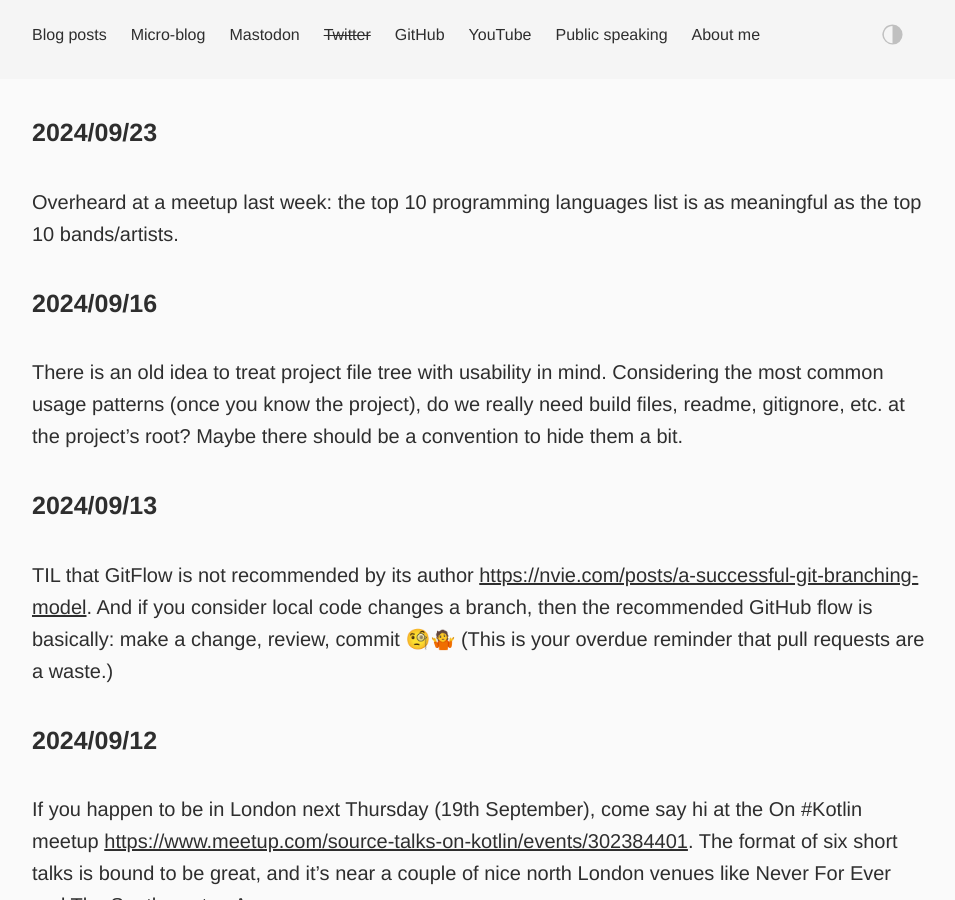
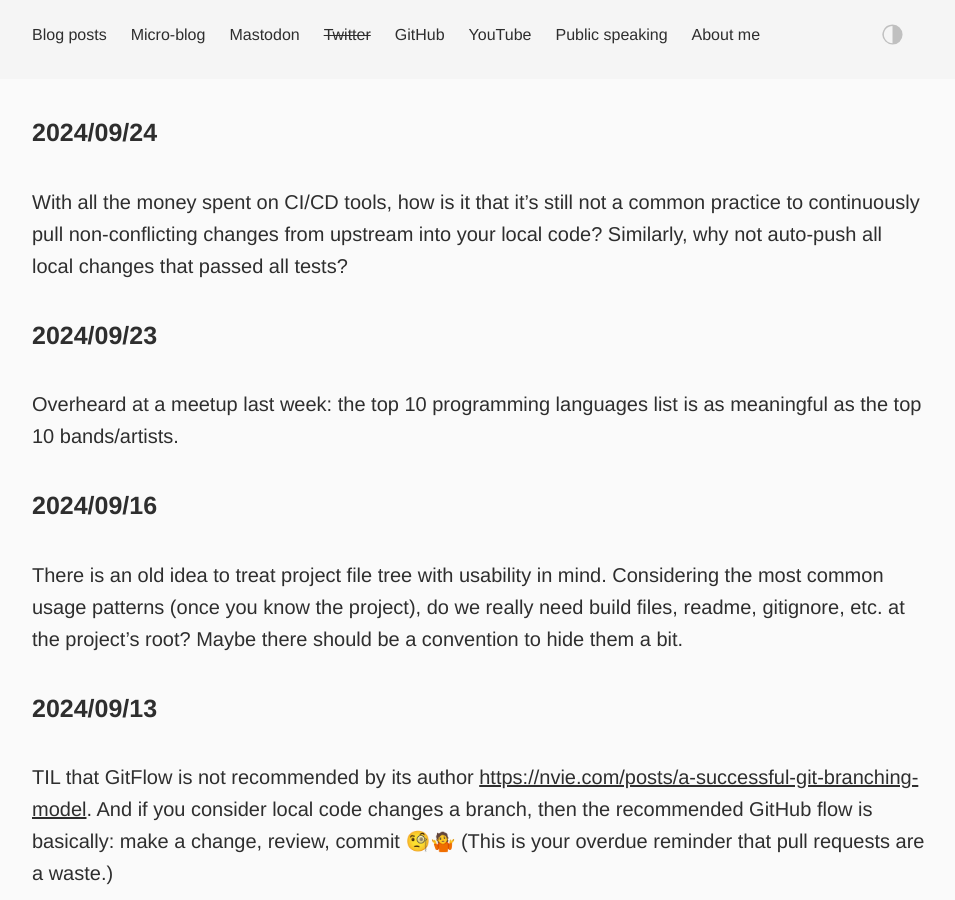
Before and after one commit to dkandalov/dkandalov.github.io, a Jekyll site: the page built from micro-blog.md, in a window 1280 px wide and 900 px high. Shown: the whole window, without its empty margins (160-1115 px from the left). Built offline with Jekyll 4.4.1, drawn with Linux system fonts in a browser that asks for light colours.

Commit message:
updated micro-blog

```diff
--- a/micro-blog.md
+++ b/micro-blog.md
@@ -2,6 +2,9 @@
 layout: post
 permalink: /micro-blog/
 ---
+
+#### 2024/09/24
+With all the money spent on CI/CD tools, how is it that it's still not a common practice to continuously pull non-conflicting changes from upstream into your local code? Similarly, why not auto-push all local changes that passed all tests?
 
 #### 2024/09/23
 Overheard at a meetup last week: the top 10 programming languages list is as meaningful as the top 10 bands/artists.
```
